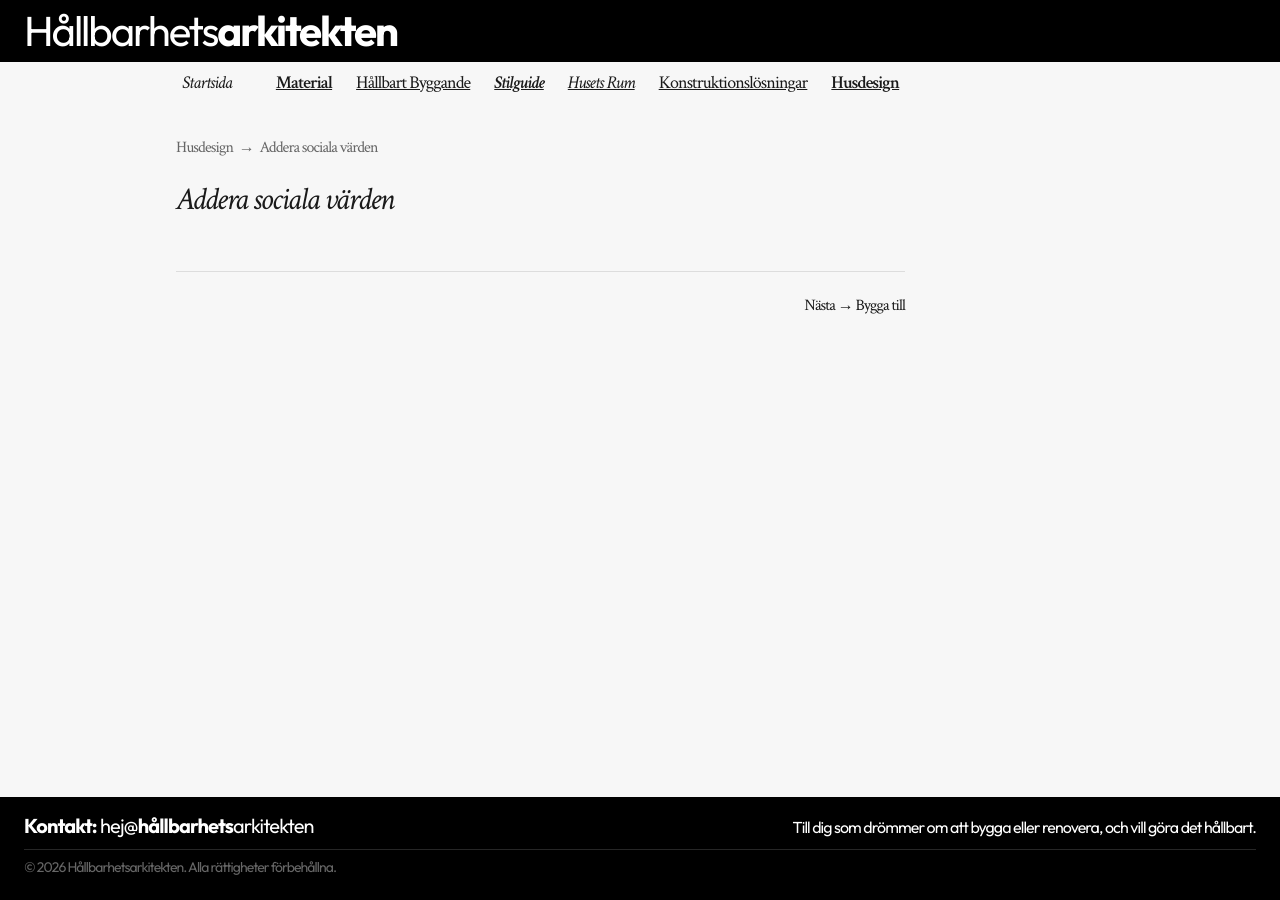
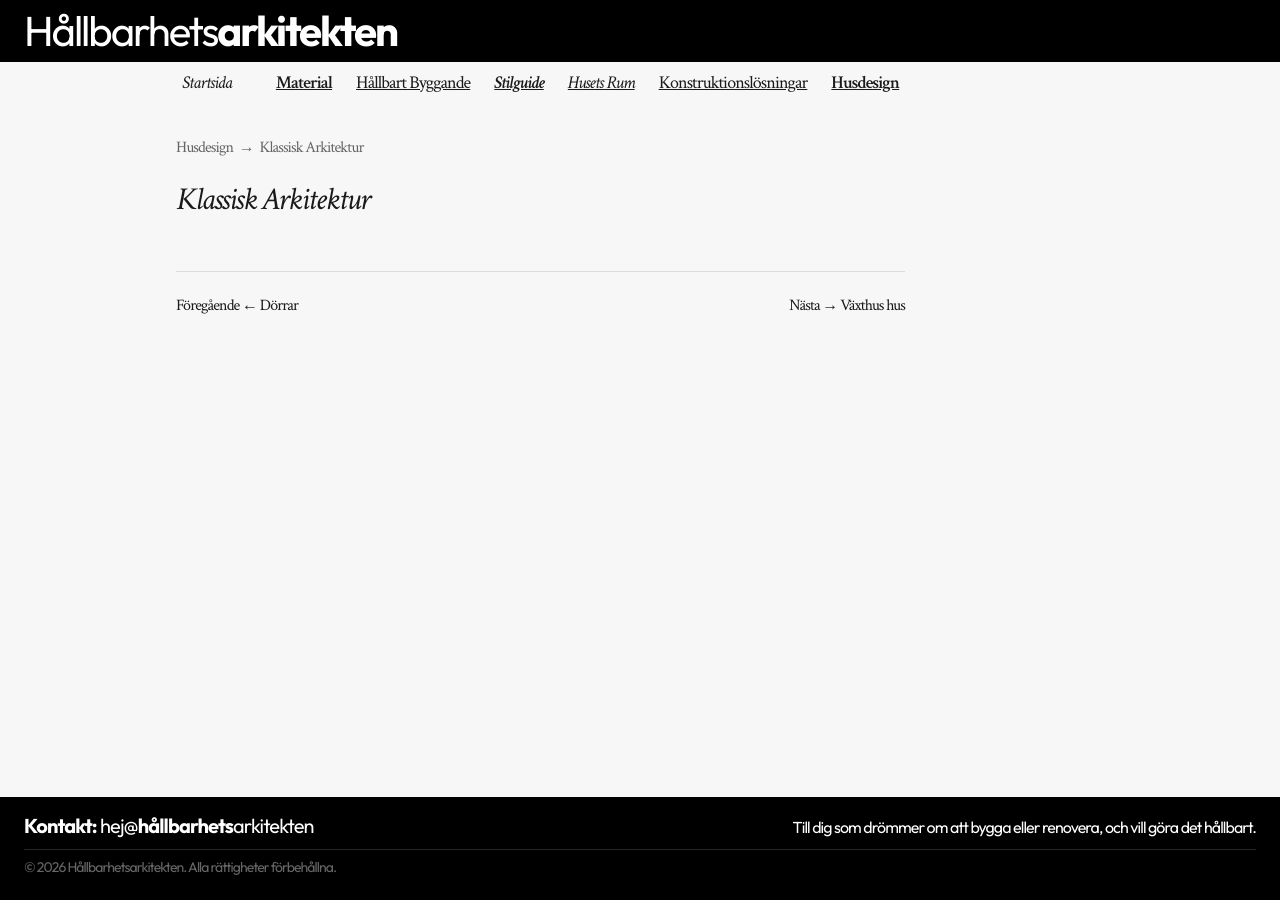
Before and after one commit to rikardv/rikardv.github.io, a Jekyll site: the page built from husdesign/addera-sociala-varden.md, in a window 1280 px wide. Built offline with Jekyll 4.4.1, drawn with Linux system fonts in a browser that asks for light colours.

Commit message:
Update addera-sociala-varden.md

```diff
--- a/husdesign/addera-sociala-varden.md
+++ b/husdesign/addera-sociala-varden.md
@@ -1,5 +1,5 @@
 ---
-title: Addera sociala värden
+title: Klassisk Arkitektur
 category: Husdesign
 category_url: /husdesign/
 layout: page
```
